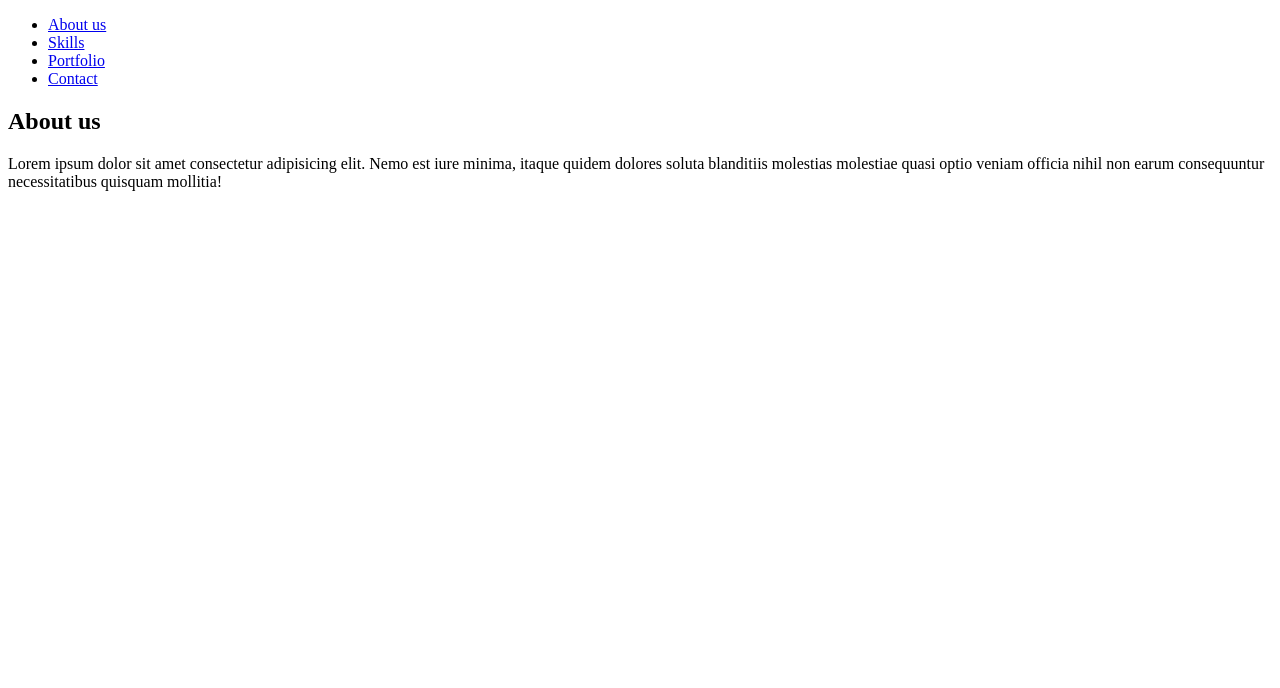
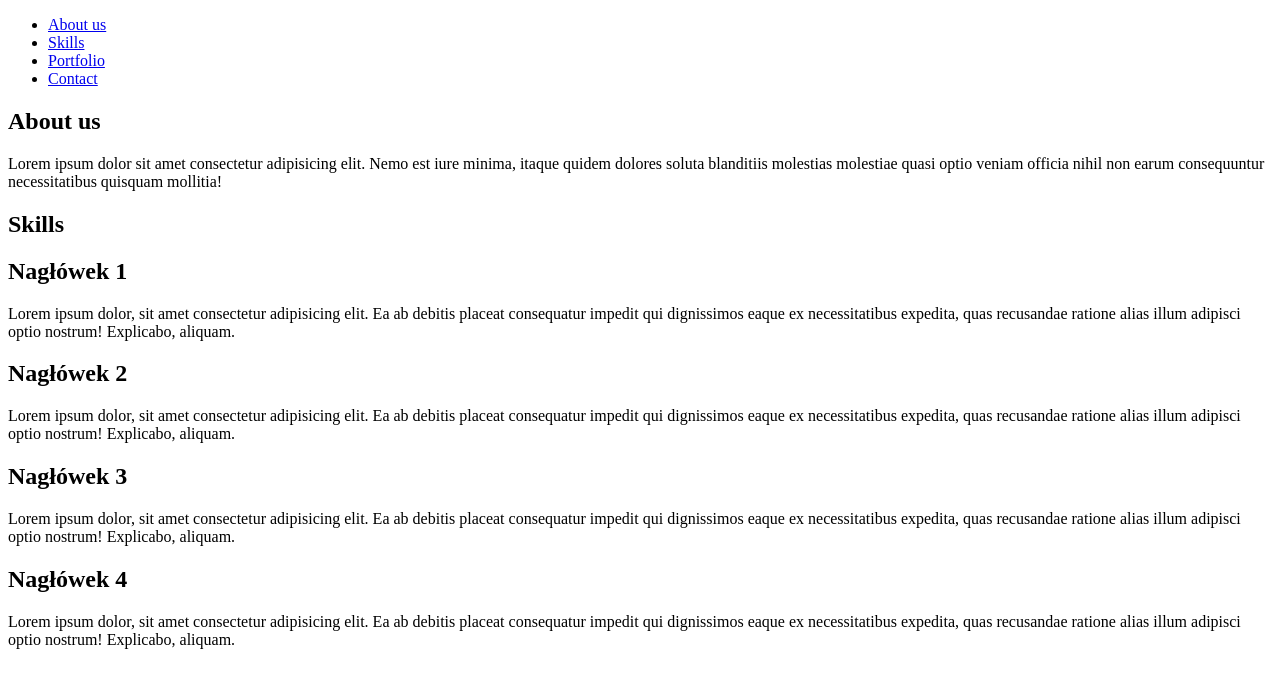
Before and after one commit to jszelag777/zad24442, a plain HTML site: page index.html in a window 1280 px wide. Drawn offline with Linux system fonts and the light colour scheme.

Commit message:
Utworzenie sekcji Skills

```diff
--- a/index.html
+++ b/index.html
@@ -23,5 +23,44 @@
         quisquam mollitia!
       </p>
     </section>
+    <section id="skills">
+      <h1>Skills</h1>
+      <div class="skill">
+        <h2>Nagłówek 1</h2>
+        <p>
+          Lorem ipsum dolor, sit amet consectetur adipisicing elit. Ea ab
+          debitis placeat consequatur impedit qui dignissimos eaque ex
+          necessitatibus expedita, quas recusandae ratione alias illum adipisci
+          optio nostrum! Explicabo, aliquam.
+        </p>
+      </div>
+      <div class="skill">
+        <h2>Nagłówek 2</h2>
+        <p>
+          Lorem ipsum dolor, sit amet consectetur adipisicing elit. Ea ab
+          debitis placeat consequatur impedit qui dignissimos eaque ex
+          necessitatibus expedita, quas recusandae ratione alias illum adipisci
+          optio nostrum! Explicabo, aliquam.
+        </p>
+      </div>
+      <div class="skill">
+        <h2>Nagłówek 3</h2>
+        <p>
+          Lorem ipsum dolor, sit amet consectetur adipisicing elit. Ea ab
+          debitis placeat consequatur impedit qui dignissimos eaque ex
+          necessitatibus expedita, quas recusandae ratione alias illum adipisci
+          optio nostrum! Explicabo, aliquam.
+        </p>
+      </div>
+      <div class="skill">
+        <h2>Nagłówek 4</h2>
+        <p>
+          Lorem ipsum dolor, sit amet consectetur adipisicing elit. Ea ab
+          debitis placeat consequatur impedit qui dignissimos eaque ex
+          necessitatibus expedita, quas recusandae ratione alias illum adipisci
+          optio nostrum! Explicabo, aliquam.
+        </p>
+      </div>
+    </section>
   </body>
 </html>
```
